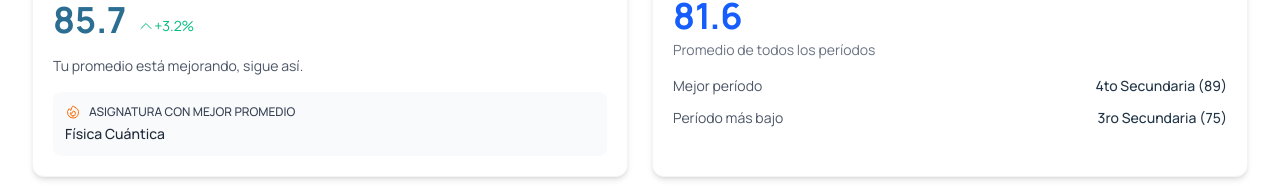
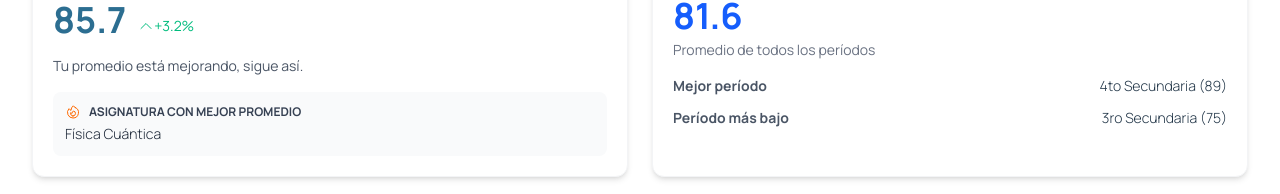
Before and after one commit to Integra-RD/integra-frontend, a React (Vite) app: page /student/grade-average in a window 1280 px wide. Shown: the part 326-520 px from the top of the page. Built offline with nearby package versions, Linux system fonts and the light colour scheme.

Commit message:
Personalizar peso tipográfico del label

```diff
--- a/src/components/Dropdown.tsx
+++ b/src/components/Dropdown.tsx
@@ -11,7 +11,7 @@ interface DropdownProps {
 const Dropdown: React.FC<DropdownProps> = ({ label, options, selected, onChange, className }) => {
   return (
     <div className={`flex flex-col ${className}`}>
-      <label className="text-sm font-medium text-gray-700 mb-1">{label}</label>
+      <label className="text-sm font-bold text-gray-700 mb-1">{label}</label>
       <select
         value={selected}
         onChange={e => onChange(e.target.value)}
--- a/src/components/FileUploader.tsx
+++ b/src/components/FileUploader.tsx
@@ -180,7 +180,7 @@ const FileUploader: React.FC<FileUploaderProps> = ({
 
       {/* Instrucciones */}
       <div className="mt-6 p-4 bg-white/80 backdrop-blur-sm rounded-lg shadow-sm">
-        <p className="text-sm font-medium text-[#181C20] mb-2">Instrucciones:</p>
+        <p className="text-sm font-bold text-[#181C20] mb-2">Instrucciones:</p>
         <ul className="space-y-2">
           {instructions.map((instruction, index) => (
             <li key={index} className="flex items-start text-sm text-gray-600">
--- a/src/pages/ministry/AuditLog.tsx
+++ b/src/pages/ministry/AuditLog.tsx
@@ -127,10 +127,10 @@ const AuditLog: React.FC = () => {
       navItems={navItems}
       headerRightSection={
         <div className="flex gap-4 items-center text-sm">
-          <label className="flex gap-1 items-center">
+          <label className="flex gap-1 font-bold items-center">
             Filtrar Usuario
             <select
-              className="ml-1 border rounded-md px-2 py-1 text-sm cursor-pointer text-[#29638A]"
+              className="ml-1 border font-light rounded-md px-2 py-1 text-sm cursor-pointer text-[#29638A]"
               value={roleFilter}
               onChange={e => setRoleFilter(e.target.value)}
             >
@@ -142,10 +142,10 @@ const AuditLog: React.FC = () => {
             </select>
           </label>
 
-          <label className="flex gap-1 items-center">
+          <label className="flex gap-1 font-bold items-center">
             Filtrar Actividad
             <select
-              className="ml-1 border rounded-md px-2 py-1 text-sm cursor-pointer text-[#29638A]"
+              className="ml-1 border font-light rounded-md px-2 py-1 text-sm cursor-pointer text-[#29638A]"
               value={typeFilter}
               onChange={e => setTypeFilter(e.target.value)}
             >
--- a/src/pages/ministry/Scholarships.tsx
+++ b/src/pages/ministry/Scholarships.tsx
@@ -366,7 +366,7 @@ const Scholarships: React.FC = () => {
               onExternalClick={() => window.open('https://educacion.gob.do', '_blank')}
               onInternalClick={() => navigate('/ministry/scholarships/crud')}
             >
-              <p className="text-sm text-gray-600">{s.description}</p>
+              <p className="text-sm font-medium text-gray-600">{s.description}</p>
               <div className="flex flex-wrap gap-3 mt-4">
                 {s.miniCards.map((card, i) => (
                   <div
@@ -375,8 +375,8 @@ const Scholarships: React.FC = () => {
                   >
                     {card.icon}
                     <div>
-                      <p className="text-xs text-gray-800">{card.title}</p>
-                      <p className="font-medium text-gray-800">{card.value}</p>
+                      <p className="text-xs font-semibold text-gray-800">{card.title}</p>
+                      <p className="font-light text-gray-800">{card.value}</p>
                     </div>
                   </div>
                 ))}
--- a/src/pages/student/GradeAverage.tsx
+++ b/src/pages/student/GradeAverage.tsx
@@ -106,11 +106,11 @@ const GradeAverage: React.FC = () => {
           <div className="bg-gray-50 rounded-lg p-3">
             <div className="flex items-center gap-2 mb-1">
               <FireIcon className="w-4 h-4 text-orange-500" />
-              <p className="text-xs font-medium text-gray-700 uppercase">
+              <p className="text-xs font-bold text-gray-700 uppercase">
                 Asignatura con mejor Promedio
               </p>
             </div>
-            <p className="text-sm font-medium text-gray-800">Física Cuántica</p>
+            <p className="text-sm font-light text-gray-800">Física Cuántica</p>
           </div>
         </div>
 
@@ -132,12 +132,12 @@ const GradeAverage: React.FC = () => {
 
           <div className="space-y-3">
             <div className="flex justify-between items-center">
-              <span className="text-sm text-gray-600">Mejor período</span>
-              <span className="text-sm font-medium">4to Secundaria (89)</span>
+              <span className="text-sm font-bold text-gray-600">Mejor período</span>
+              <span className="text-sm font-light">4to Secundaria (89)</span>
             </div>
             <div className="flex justify-between items-center">
-              <span className="text-sm text-gray-600">Período más bajo</span>
-              <span className="text-sm font-medium">3ro Secundaria (75)</span>
+              <span className="text-sm font-bold text-gray-600">Período más bajo</span>
+              <span className="text-sm font-light">3ro Secundaria (75)</span>
             </div>
           </div>
         </div>
```
